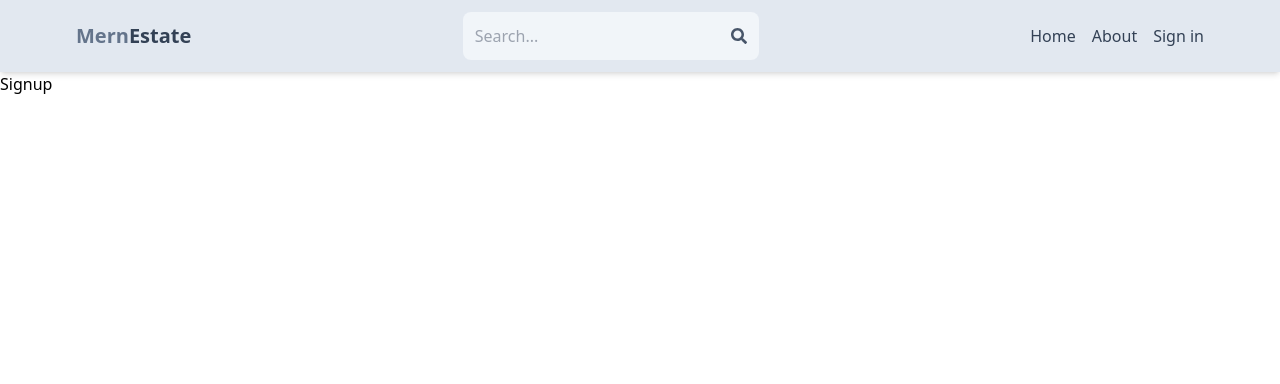
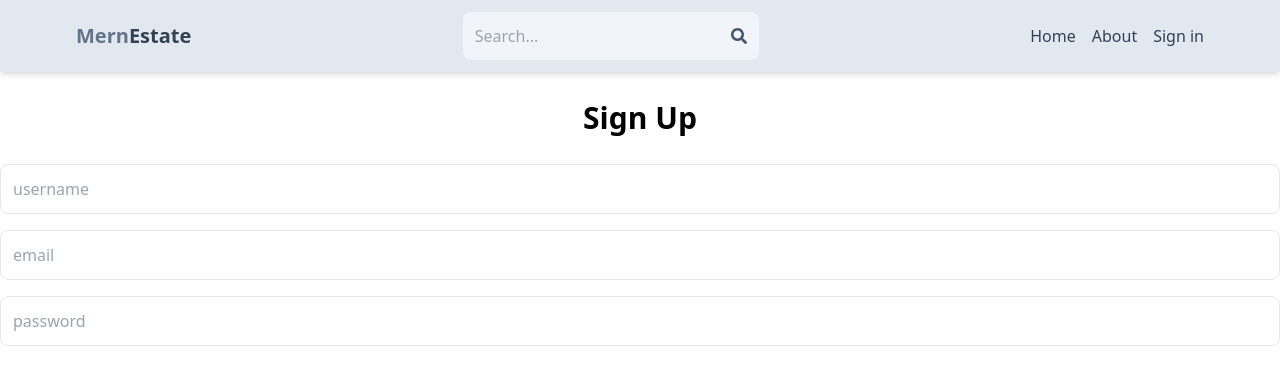
Before and after one commit to iamlydial/mern-estates, a React (Vite) app in the folder client/: page /sign-up in a window 1280 px wide. Shown: the top 384 px of the page. Built offline with nearby package versions, Linux system fonts and the light colour scheme.

Commit message:
add Signup Page markup

```diff
--- a/client/src/pages/Signup.jsx
+++ b/client/src/pages/Signup.jsx
@@ -1,7 +1,16 @@
 import React from "react";
 
 const Signup = () => {
-  return <div>Signup</div>;
+  return (
+    <div>
+      <h1 className="text-3xl text-center font-semibold my-7">Sign Up</h1>
+      <form className="flex flex-col gap-4">
+        <input type="text" id="username" placeholder="username" className="border p-3 rounded-lg" />
+        <input type="email" id="email" placeholder="email" className="border p-3 rounded-lg" />
+        <input type="password" id="password" placeholder="password" className="border p-3 rounded-lg" />
+      </form>
+    </div>
+  );
 };
 
 export default Signup;
```
